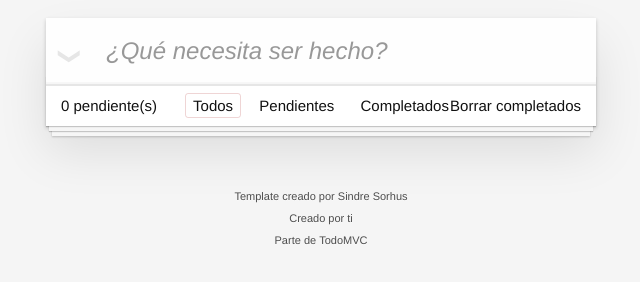
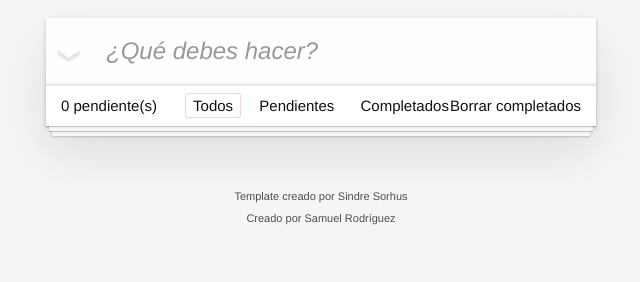
Before and after one commit to SamuelRm5/to-Dos, a website built with webpack: page src/index.html in a window 1280 px wide. Shown: the part 112-394 px from the top of the page, without its empty margins (319-959 px from the left). Built offline with nearby package versions, Linux system fonts and the light colour scheme.

Commit message:
Update index.html

```diff
--- a/src/index.html
+++ b/src/index.html
@@ -9,7 +9,7 @@
 		<section class="todoapp">
 			<header class="header">
 				<h1>Tareas</h1>
-				<input class="new-todo" placeholder="¿Qué necesita ser hecho?" autofocus>
+				<input class="new-todo" placeholder="¿Qué debes hacer?" autofocus>
 			</header>
 			<!-- This section should be hidden by default and shown when there are todos -->
 			<section class="main">
@@ -60,8 +60,8 @@
 
 			<p>Template creado por <a href="http://sindresorhus.com">Sindre Sorhus</a></p>
 			<!-- Change this out with your name and url ↓ -->
-			<p>Creado por <a href="http://todomvc.com">ti</a></p>
-			<p>Parte de <a href="http://todomvc.com">TodoMVC</a></p>
+			<p>Creado por <a href="http://todomvc.com">Samuel Rodríguez</a></p>
+
 		</footer>
 
 
```
